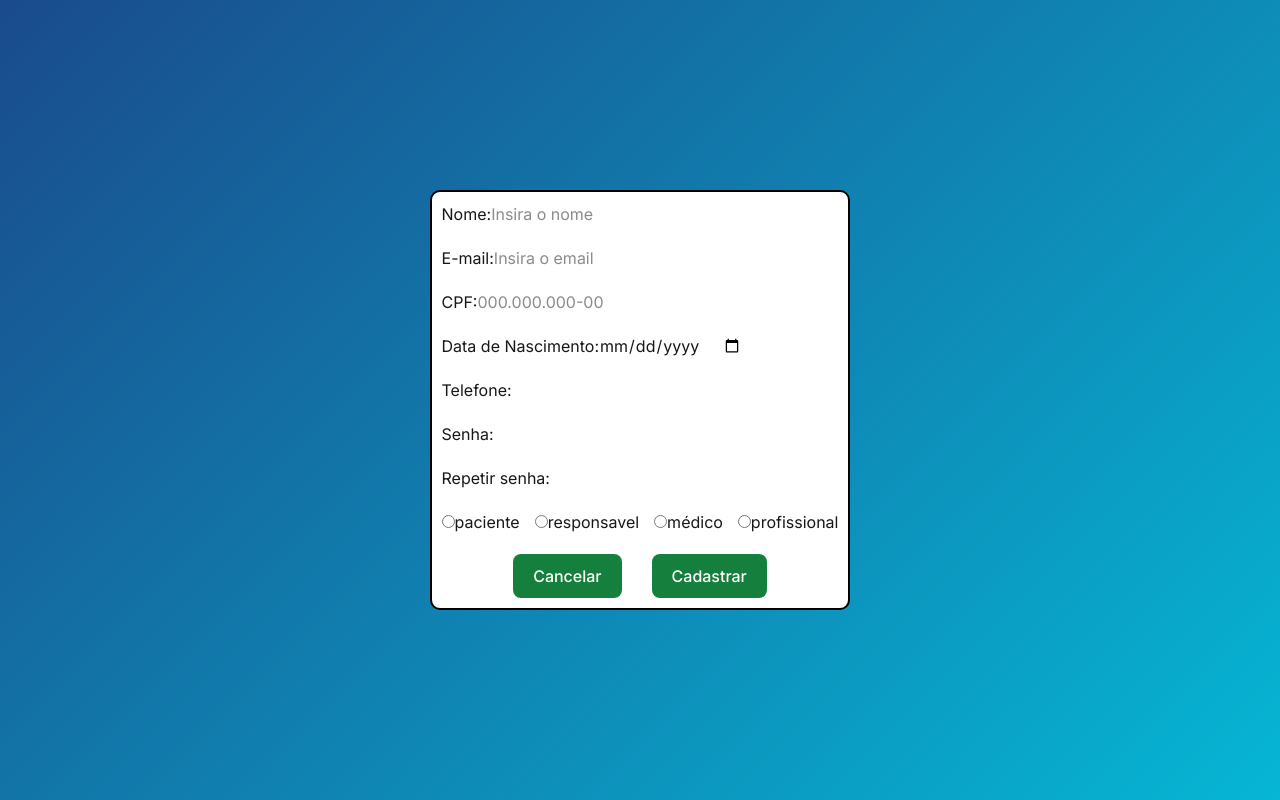
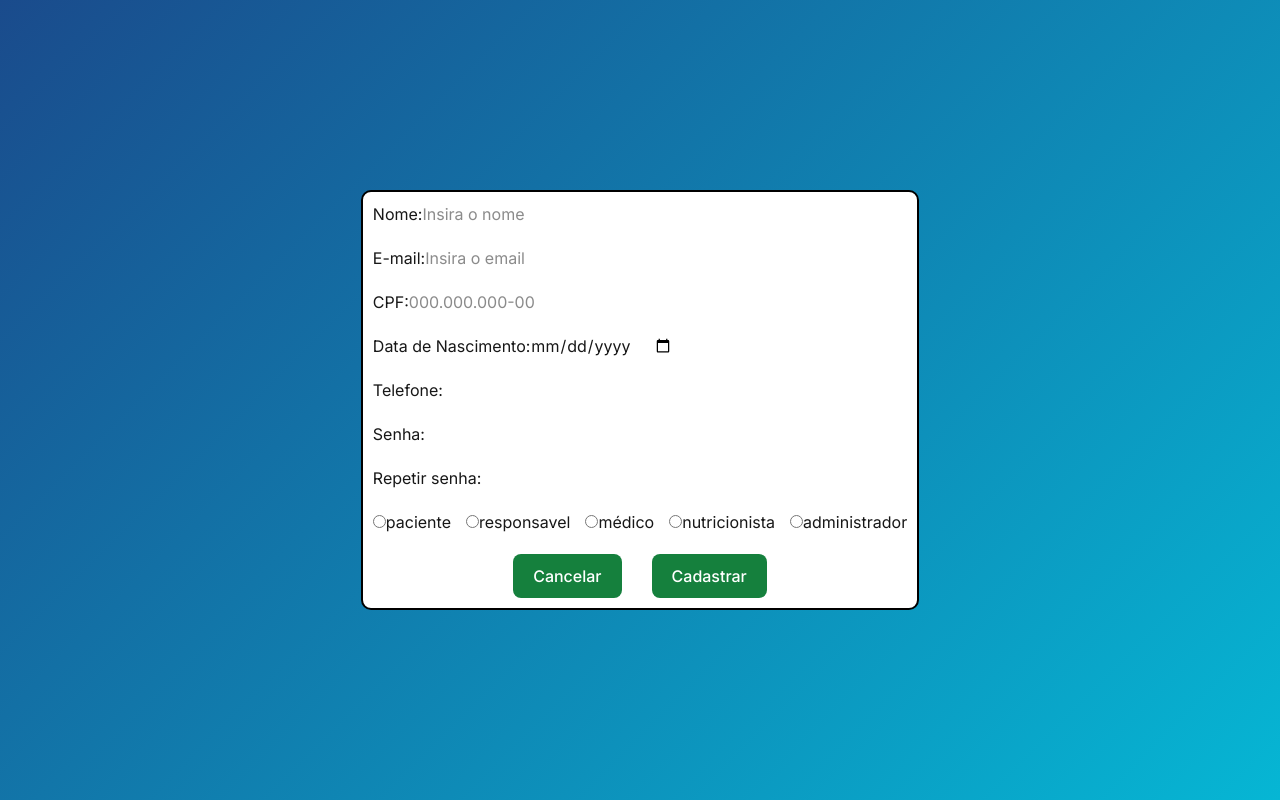
Before and after one commit to lufecrx/vidaplena-front, a Next.js app in the folder vida-plena/: page /admin/usuarios/novo in a window 1280 px wide. Built offline with nearby package versions, Linux system fonts and the light colour scheme; no server answers.

Commit message:
fix: corrigido o atributo tipos da interface de CriarUsuario que causava problema no cadastro

```diff
--- a/vida-plena/app/admin/usuarios/novo/page.tsx
+++ b/vida-plena/app/admin/usuarios/novo/page.tsx
@@ -23,6 +23,9 @@ export default function CadastroUsuarios() {
       crm: false,
       crn: false,
    });
+
+   const [erroCadastro, setErroCadastro] = useState<string | null>(null);
+   const [isSubmitting, setIsSubmitting] = useState(false);
 
    function modificaCPF(cpf: string) {
 
@@ -66,7 +69,7 @@ export default function CadastroUsuarios() {
       enviarCadastro(dados);
    }
 
-   function enviarCadastro(dados: Record<string, FormDataEntryValue>) {
+   async function enviarCadastro(dados: Record<string, FormDataEntryValue>) {
 
       const perfilSelecionado = String(dados.perfil) as TipoUsuario;
 
@@ -77,10 +80,21 @@ export default function CadastroUsuarios() {
         senha: String(dados.senha),
         telefone: String(dados.telefone),
         dataNascimento: String(dados.dataNascimento),
-        tipo: [perfilSelecionado],
+        tipos: [perfilSelecionado],
       }
 
-      adminService.cadastrarUsuario(dadosUsuario);
+      setIsSubmitting(true);
+      setErroCadastro(null);
+
+      try {
+         await adminService.cadastrarUsuario(dadosUsuario);
+         router.push("/admin/usuarios");
+      } catch (error) {
+         console.error("Erro ao cadastrar usuário:", error);
+         setErroCadastro("Erro ao cadastrar usuário. Verifique os dados e se o CPF ou e-mail já estão cadastrados.");
+      } finally {
+         setIsSubmitting(false);
+      }
    }
 
    return (
@@ -126,7 +140,7 @@ export default function CadastroUsuarios() {
                <input name="repetirSenha" type="password" required />
             </div>
 
-            <div className="container-atribuir-perfil" style={{ display:"flex", flexDirection:"row", gap:"15px" }}>
+            <div className="container-atribuir-perfil" style={{ display:"flex", flexDirection:"row", gap:"15px", flexWrap:"wrap" }}>
                <div className="campo-atribuir-perfil">
                   <input type="radio" name="perfil" id="paciente" value={"PACIENTE"} onChange={() => {showCampoExtra({ crm:false, crn:false,})}} required/>
                   <label htmlFor="paciente">paciente</label>
@@ -140,8 +154,12 @@ export default function CadastroUsuarios() {
                   <label htmlFor="medico">médico</label>
                </div>
                <div className="campo-atribuir-perfil">
-                  <input type="radio" name="perfil" id="profissional" value={"PROFISSIONAL"} onChange={() => {showCampoExtra({ crm:false, crn:true,})}} required/>
-                  <label htmlFor="profissional">profissional</label>
+                  <input type="radio" name="perfil" id="nutricionista" value={"NUTRICIONISTA"} onChange={() => {showCampoExtra({ crm:false, crn:true,})}} required/>
+                  <label htmlFor="nutricionista">nutricionista</label>
+               </div>
+               <div className="campo-atribuir-perfil">
+                  <input type="radio" name="perfil" id="administrador" value={"ADMINISTRADOR"} onChange={() => {showCampoExtra({ crm:false, crn:false,})}} required/>
+                  <label htmlFor="administrador">administrador</label>
                </div>
             </div>
 
@@ -160,6 +178,12 @@ export default function CadastroUsuarios() {
                </div>
             }
 
+            {erroCadastro && (
+               <div style={{ color: "red", textAlign: "center" }}>
+                  {erroCadastro}
+               </div>
+            )}
+
             <div
                className="container-botoes-formulario-atribuir-perfil"
                style={{ display:"flex", justifyContent:"center", gap:"30px" }}
@@ -167,12 +191,14 @@ export default function CadastroUsuarios() {
                <Button
                   type="button"
                   onClick={() => router.back()}
+                  disabled={isSubmitting}
                >
                   Cancelar</Button>
                <Button
                   type="submit"
+                  disabled={isSubmitting}
                >
-                  Cadastrar
+                  {isSubmitting ? "Cadastrando..." : "Cadastrar"}
                </Button>
             </div>
          </form>
--- a/vida-plena/app/admin/usuarios/page.tsx
+++ b/vida-plena/app/admin/usuarios/page.tsx
@@ -142,7 +142,7 @@ export default function Usuarios() {
                      </div>
                      <div className="Secondary user-info">
                         <div className="campo-container">
-                           <label>Perfil: { usuario?.tipos }</label>
+                           <label>Perfil: {Array.isArray(usuario?.tipos) ? usuario?.tipos.join(", ") : usuario?.tipos}</label>
                         </div>
 
                         {/*usuario?.tipo.includes("MEDICO") &&
--- a/vida-plena/app/types/admin.ts
+++ b/vida-plena/app/types/admin.ts
@@ -3,6 +3,10 @@ export type TipoUsuario =
   | 'GESTOR'
   | 'FINANCEIRO'
   | 'MEDICO'
+  | 'NUTRICIONISTA'
+  | 'PERSONAL_TRAINER'
+  | 'FUNCIONARIO_ADMINISTRATIVO'
+  | 'CUIDADOR'
   | 'PROFISSIONAL'
   | 'RECEPCIONISTA'
   | 'PACIENTE'
@@ -17,7 +21,7 @@ export interface CriarUsuarioRequest {
    senha: string
    telefone: string
    dataNascimento: string
-   tipo: TipoUsuario[]
+   tipos: TipoUsuario[]
 }
 
 export interface Usuario {
```
